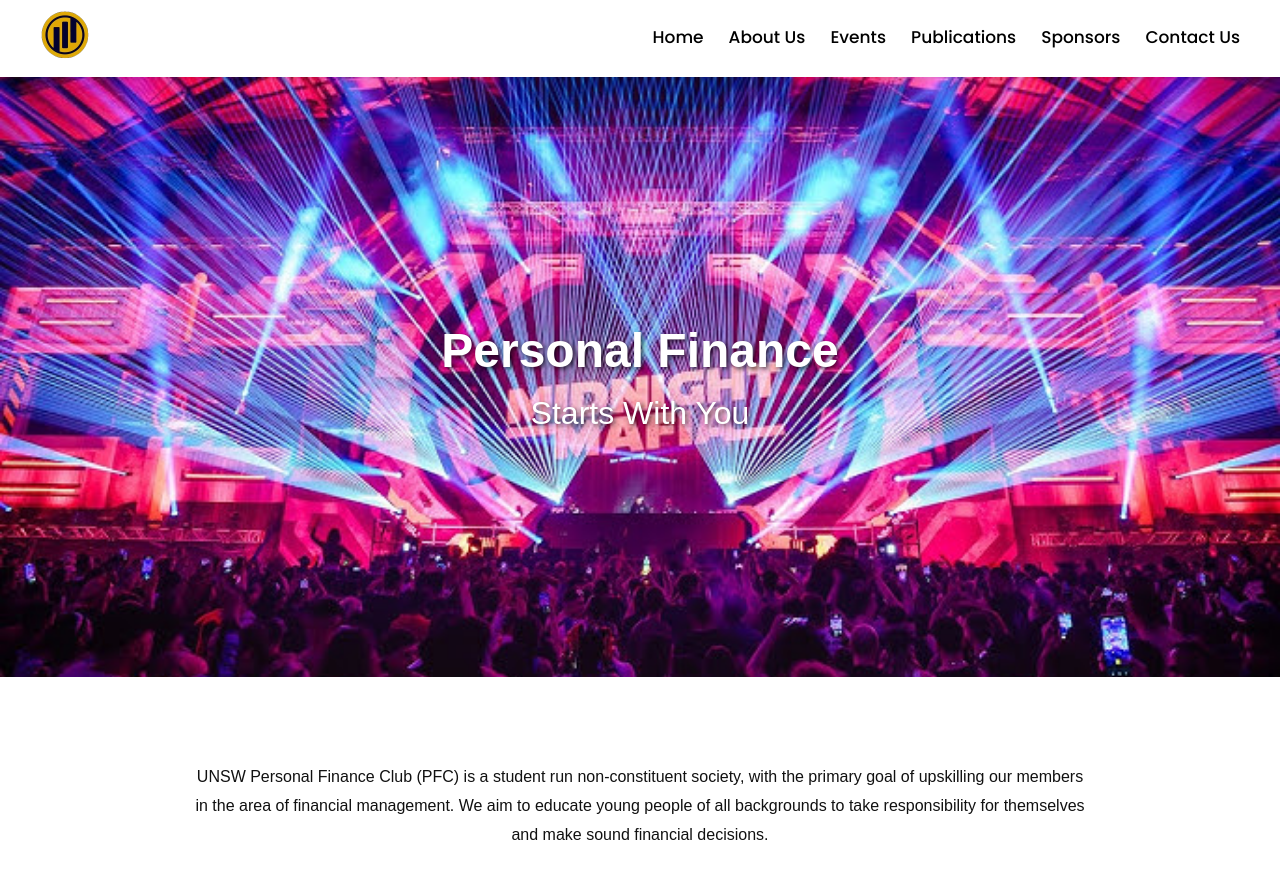
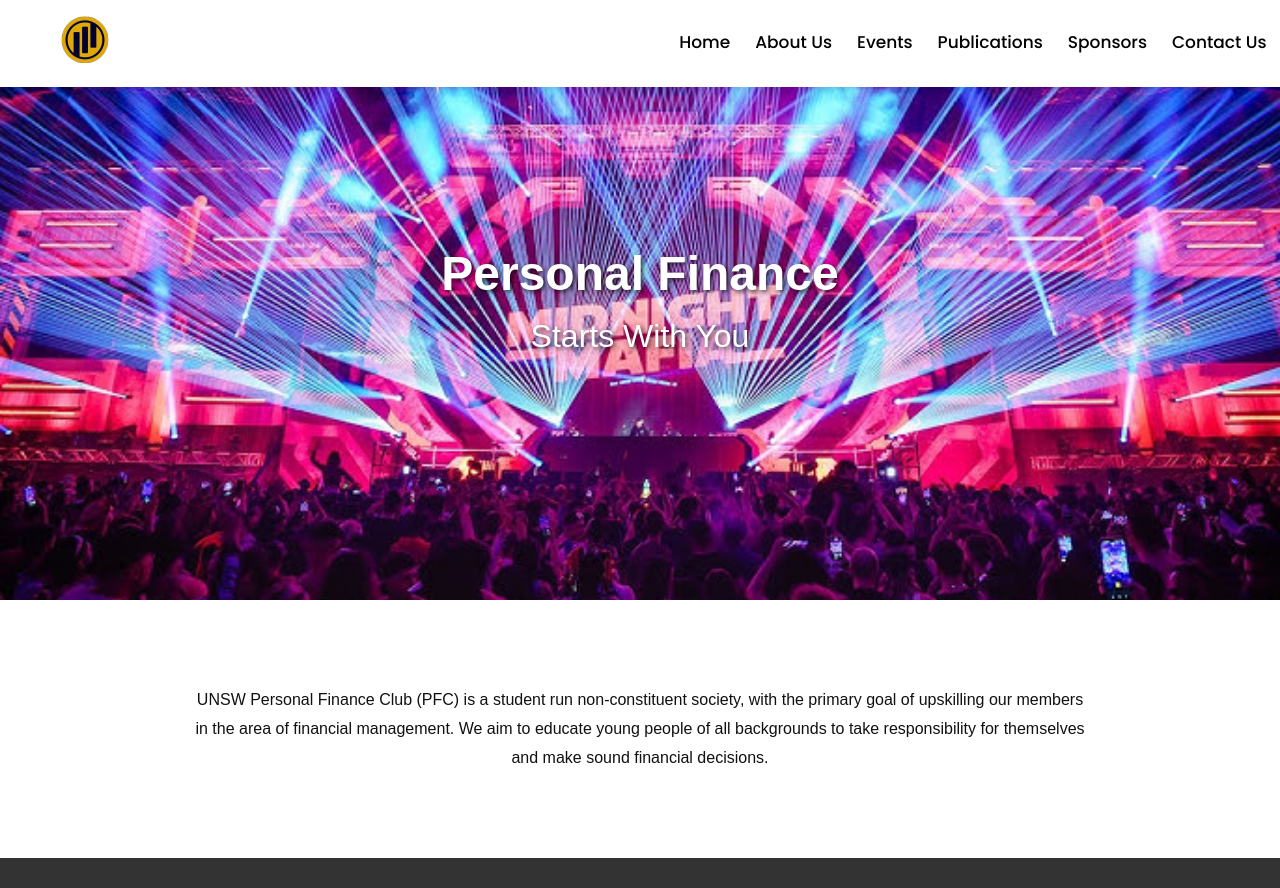
Before and after one commit to Stephen242/personal-finance-club, a plain HTML site: page index.html in a window 1280 px wide. Shown: the top 888 px of the page. Drawn offline with Linux system fonts and the light colour scheme.

Commit message:
fixed navbar to top

```diff
--- a/css/styles.css
+++ b/css/styles.css
@@ -18,10 +18,12 @@ header {
 /* Navigation Bar */
 .navbar {
     display: flex;
+    position: fixed;
+    top: 0;
     justify-content: space-between;
     align-items: center;
-    width: 100%;
-    padding: 10px 40px;
+    width: 97vw;
+    padding: 15px 25px;
     background-color: white;
     border-bottom: 3px solid white;
     margin: 0;
@@ -30,6 +32,7 @@ header {
 
 .logo img {
     height: 50px;
+    margin-left: 35px;
 }
 
 .nav-links {
```
